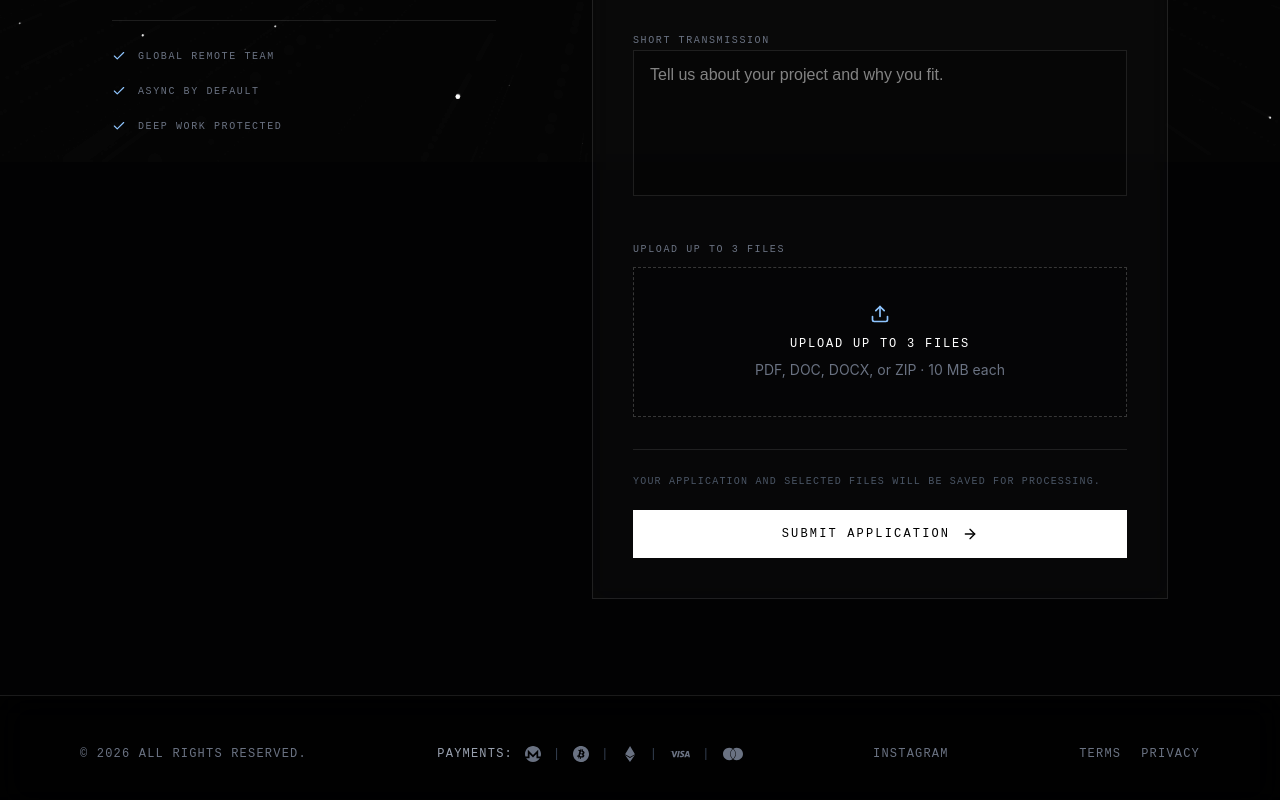
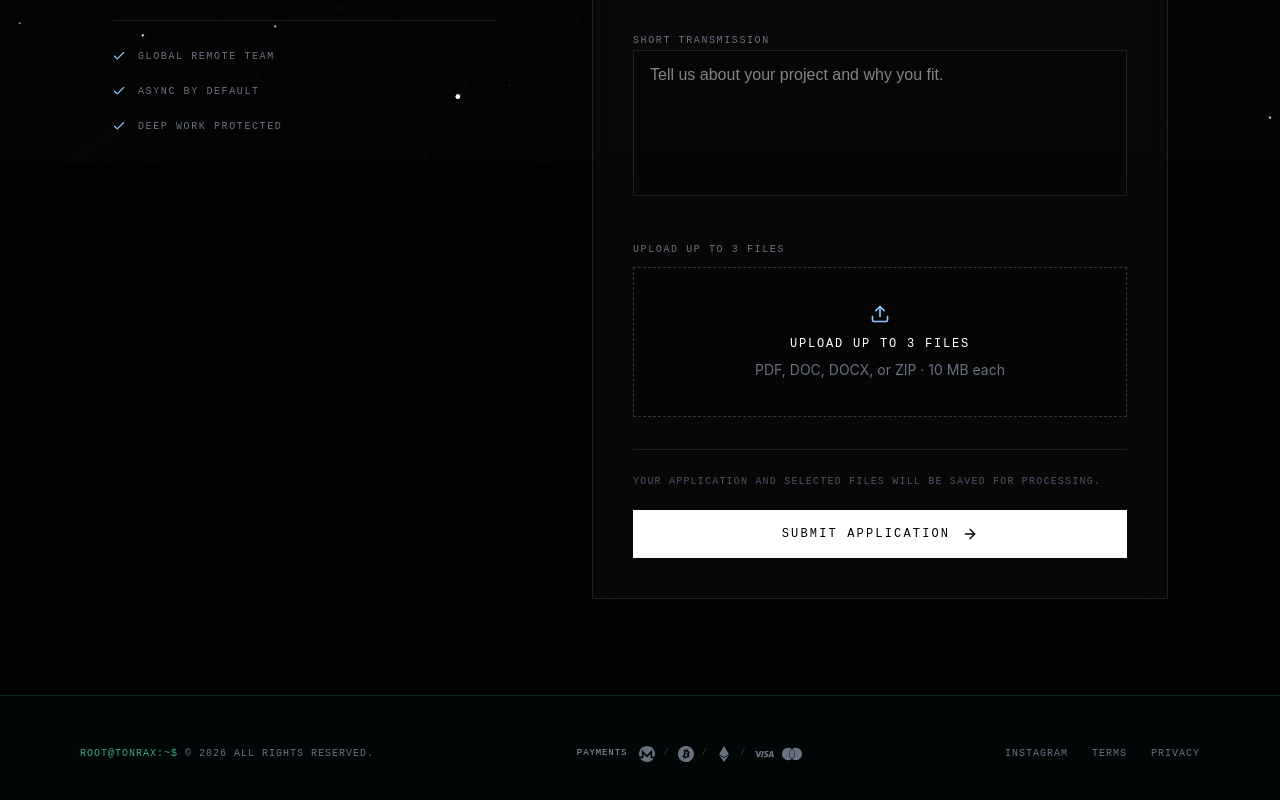
Before and after one commit to Mishal2728/unknownx, a React (Vite) app: page /apply in a window 1280 px wide. Shown: the part 638-1438 px from the top of the page. Built offline with nearby package versions, Linux system fonts and the light colour scheme.

Commit message:
Apply subtle cyber-terminal styling across the site

```diff
--- a/src/components/Navigation.tsx
+++ b/src/components/Navigation.tsx
@@ -1,6 +1,6 @@
 import { useState } from 'react';
 import { useLocation } from 'wouter';
-import { Menu, X, DollarSign, Mail , Wrench } from 'lucide-react';
+import { Menu, X, DollarSign, Mail, Wrench } from 'lucide-react';
 
 import { useLanguage } from '@/context/LanguageContext';
 import cosmicLogo from '@/pages/logo/logo.png';
@@ -10,120 +10,33 @@ export function Navigation() {
   const { language, toggleLanguage } = useLanguage();
   const [mobileMenuOpen, setMobileMenuOpen] = useState(false);
 
-  const isActive = (path: string) => {
-    if (path === '/') return location === '/';
-    return location.startsWith(path);
-  };
-
-  const labels = {
-    en: {
-      services: 'Services',
-      pricing: 'Pricing',
-      contact: 'Contact',
-    },
-    ru: {
-      services: 'Услуги',
-      pricing: 'Цены',
-      contact: 'Контакты',
-    },
-  };
-
+  const isActive = (path: string) => path === '/' ? location === '/' : location.startsWith(path);
+  const labels = language === 'ru'
+    ? { services: 'Услуги', pricing: 'Цены', contact: 'Контакты' }
+    : { services: 'Services', pricing: 'Pricing', contact: 'Contact' };
   const navLinks = [
-    { href: '/services', label: labels[language].services, Icon: Wrench },
-    { href: '/pricing', label: labels[language].pricing, Icon: DollarSign },
-    { href: '/contact', label: labels[language].contact, Icon: Mail },
+    { href: '/services', label: labels.services, Icon: Wrench },
+    { href: '/pricing', label: labels.pricing, Icon: DollarSign },
+    { href: '/contact', label: labels.contact, Icon: Mail },
   ];
-
-  const handleNavClick = () => {
-    setMobileMenuOpen(false);
-  };
+  const languageToggle = (
+    <button type="button" onClick={toggleLanguage} className="inline-flex items-center gap-2 rounded-full border border-emerald-300/20 bg-black/50 px-2 py-1 font-mono text-[9px] uppercase tracking-[0.2em] text-white transition-colors hover:border-emerald-300/50" aria-label={language === 'ru' ? 'Переключить язык' : 'Toggle language'}>
+      <span className={language === 'en' ? 'text-emerald-200' : 'text-white/70'}>EN</span><span className="text-white/40">/</span><span className={language === 'ru' ? 'text-emerald-200' : 'text-white/70'}>RU</span>
+    </button>
+  );
 
   return (
-    <nav className="fixed top-0 z-50 w-full border-b border-white/5 bg-black/50 backdrop-blur">
+    <nav className="fixed top-0 z-50 w-full border-b border-emerald-300/15 bg-[#020807]/75 backdrop-blur-xl">
       <div className="mx-auto flex max-w-7xl items-center justify-between px-4 py-3 sm:px-6 sm:py-4">
-        <a href="/" className="flex shrink-0 items-center transition-all hover:opacity-80">
-          <img src={cosmicLogo} alt="Tonrax" className="h-10 w-auto sm:h-14" />
-        </a>
-
-        {/* Desktop Navigation */}
-        <div className="hidden items-center gap-3 sm:gap-6 md:flex">
-          <div className="flex items-center gap-5 sm:gap-8">
-            {navLinks.map((link) => (
-              <a
-                key={link.href}
-                href={link.href}
-                className={`font-mono text-xs tracking-[0.2em] uppercase transition-colors duration-300 ${
-                  isActive(link.href) ? 'text-orange-300' : 'text-white hover:text-orange-300'
-                }`}
-              >
-                {link.label}
-              </a>
-            ))}
-          </div>
-
-          <button
-            type="button"
-            onClick={toggleLanguage}
-            className="inline-flex items-center gap-2 rounded-full border border-white/10 bg-black/40 px-2 py-1 font-mono text-[9px] tracking-[0.2em] uppercase text-white transition-colors hover:bg-white/5"
-            aria-label="Toggle language"
-          >
-            <span className={language === 'en' ? 'text-orange-300' : 'text-white/80'}>EN</span>
-            <span className="text-white/40">/</span>
-            <span className={language === 'ru' ? 'text-orange-300' : 'text-white/80'}>RU</span>
-          </button>
+        <a href="/" className="flex shrink-0 items-center transition-opacity hover:opacity-80"><img src={cosmicLogo} alt="Tonrax" className="h-10 w-auto sm:h-14" /></a>
+        <div className="hidden items-center gap-6 md:flex">
+          <span className="font-mono text-[9px] uppercase tracking-[.18em] text-emerald-300/50">root@tonrax:~$</span>
+          <div className="flex items-center gap-5 sm:gap-8">{navLinks.map((link) => <a key={link.href} href={link.href} className={`font-mono text-xs uppercase tracking-[0.18em] transition-colors ${isActive(link.href) ? 'text-emerald-200' : 'text-white/80 hover:text-emerald-200'}`}>{link.label}</a>)}</div>
+          {languageToggle}
         </div>
-
-        {/* Mobile Navigation */}
-        <div className="flex items-center gap-3 md:hidden">
-          <button
-            type="button"
-            onClick={toggleLanguage}
-            className="inline-flex items-center gap-2 rounded-full border border-white/10 bg-black/40 px-2 py-1 font-mono text-[9px] tracking-[0.2em] uppercase text-white transition-colors hover:bg-white/5"
-            aria-label="Toggle language"
-          >
-            <span className={language === 'en' ? 'text-orange-300' : 'text-white/80'}>EN</span>
-            <span className="text-white/40">/</span>
-            <span className={language === 'ru' ? 'text-orange-300' : 'text-white/80'}>RU</span>
-          </button>
-
-          <button
-            type="button"
-            onClick={() => setMobileMenuOpen(!mobileMenuOpen)}
-            className="inline-flex items-center justify-center rounded-full border border-white/10 bg-black/40 p-2 text-white transition-colors hover:border-white/20"
-            aria-label="Toggle menu"
-          >
-            {mobileMenuOpen ? <X className="h-5 w-5" /> : <Menu className="h-5 w-5" />}
-          </button>
-        </div>
+        <div className="flex items-center gap-3 md:hidden">{languageToggle}<button type="button" onClick={() => setMobileMenuOpen(!mobileMenuOpen)} className="inline-flex items-center justify-center rounded-full border border-emerald-300/20 bg-black/40 p-2 text-white transition-colors hover:border-emerald-300/50" aria-label={language === 'ru' ? 'Открыть меню' : 'Toggle menu'}>{mobileMenuOpen ? <X className="h-5 w-5" /> : <Menu className="h-5 w-5" />}</button></div>
       </div>
-
-      {/* Mobile Menu Dropdown */}
-      {mobileMenuOpen && (
-        <div className="border-t border-white/5 bg-black/80 backdrop-blur md:hidden">
-          <div className="flex flex-col gap-1 px-4 py-3">
-            {navLinks.map((link) => {
-              const Icon = link.Icon as any;
-              return (
-                <a
-                  key={link.href}
-                  href={link.href}
-                  onClick={handleNavClick}
-                  className={`rounded px-3 py-2 font-mono text-sm tracking-[0.15em] uppercase transition-colors duration-300 ${
-                    isActive(link.href)
-                      ? 'bg-orange-300/10 text-orange-300'
-                      : 'text-white hover:bg-white/5 hover:text-orange-300'
-                  }`}
-                >
-                  <div className="flex items-center gap-3">
-                    <Icon className={`${isActive(link.href) ? 'h-4 w-4 text-orange-300' : 'h-4 w-4 text-white/80'}`} />
-                    <span>{link.label}</span>
-                  </div>
-                </a>
-              );
-            })}
-          </div>
-        </div>
-      )}
+      {mobileMenuOpen && <div className="border-t border-emerald-300/15 bg-[#020807]/95 backdrop-blur-xl md:hidden"><div className="px-4 py-3"><div className="mb-2 px-3 font-mono text-[9px] uppercase tracking-[.18em] text-emerald-300/50">root@tonrax:~$</div>{navLinks.map(({ href, label, Icon }) => <a key={href} href={href} onClick={() => setMobileMenuOpen(false)} className={`flex items-center gap-3 rounded px-3 py-3 font-mono text-sm uppercase tracking-[.15em] transition-colors ${isActive(href) ? 'bg-emerald-300/10 text-emerald-200' : 'text-white/80 hover:bg-white/5 hover:text-emerald-200'}`}><Icon className="h-4 w-4" />{label}</a>)}</div></div>}
     </nav>
   );
 }
--- a/src/index.css
+++ b/src/index.css
@@ -80,95 +80,73 @@
 }
 
 @layer base {
-  html {
-    scroll-behavior: smooth;
-  }
-
-  * {
-    border-color: hsl(var(--border));
-  }
+  html { scroll-behavior: smooth; }
+  * { border-color: hsl(var(--border)); }
 
   @media (hover: hover) and (pointer: fine) {
-    * {
-      cursor: none !important;
-    }
+    * { cursor: none !important; }
   }
 
   body {
     @apply font-sans antialiased bg-background text-foreground overflow-x-hidden;
+    background-image:
+      radial-gradient(ellipse at 50% 0%, rgba(12, 72, 58, 0.12), transparent 55%),
+      linear-gradient(rgba(52, 211, 153, 0.018) 1px, transparent 1px),
+      linear-gradient(90deg, rgba(52, 211, 153, 0.018) 1px, transparent 1px);
+    background-size: auto, 56px 56px, 56px 56px;
+    background-attachment: fixed;
   }
 
-  ::selection {
-    background: rgba(100, 150, 255, 0.3);
+  ::selection { background: rgba(52, 211, 153, 0.3); }
+
+  /* A restrained terminal overlay keeps the existing void/starfield visible. */
+  main > section {
+    background-image:
+      linear-gradient(rgba(52, 211, 153, 0.018) 1px, transparent 1px),
+      linear-gradient(90deg, rgba(52, 211, 153, 0.018) 1px, transparent 1px);
+    background-size: 48px 48px;
   }
 
-  .launch-sequence-track {
-    --launch-line-x: 0.65rem;
+  main article {
+    border-color: rgba(110, 231, 183, 0.14);
+    transition: border-color 220ms ease, background-color 220ms ease, box-shadow 220ms ease;
   }
 
-  .launch-sequence-line {
-    position: absolute;
-    top: 0.25rem;
-    bottom: 0.75rem;
-    left: var(--launch-line-x);
-    width: 1px;
-    background: rgba(255, 255, 255, 0.16);
+  main article:hover {
+    border-color: rgba(110, 231, 183, 0.36);
+    box-shadow: 0 0 34px rgba(16, 185, 129, 0.045);
   }
 
-  .launch-sequence-line-progress {
-    position: absolute;
-    inset: 0;
-    transform-origin: top;
-    background: rgba(255, 255, 255, 0.8);
+  main input, main textarea, main select {
+    border-color: rgba(110, 231, 183, 0.2);
+    background-color: rgba(0, 0, 0, 0.48);
   }
 
-  .launch-asteroid {
-    position: absolute;
-    left: 50%;
-    width: 1.15rem;
-    height: 1.15rem;
-    margin: -0.575rem 0 0 -0.575rem;
-    border-radius: 50%;
-    background: #080808;
-    border: 1px solid rgba(255, 255, 255, 0.8);
-    box-shadow: 0 0 0 0.3rem rgba(255, 255, 255, 0.06), 0 0 1.25rem rgba(255, 255, 255, 0.28);
-    transform: translateY(-50%);
+  main input:focus, main textarea:focus, main select:focus {
+    border-color: rgba(110, 231, 183, 0.72);
+    outline: 1px solid rgba(110, 231, 183, 0.24);
   }
 
-  .launch-asteroid::before,
-  .launch-asteroid::after {
-    content: '';
-    position: absolute;
-    width: 0.3rem;
-    height: 0.18rem;
-    border-radius: 50%;
-    background: rgba(255, 255, 255, 0.65);
+  nav.fixed {
+    border-bottom-color: rgba(110, 231, 183, 0.2);
+    background-color: rgba(2, 8, 7, 0.78);
+    box-shadow: 0 8px 36px rgba(0, 0, 0, 0.22);
   }
 
-  .launch-asteroid::before {
-    top: 0.2rem;
-    left: 0.2rem;
+  footer {
+    border-top-color: rgba(110, 231, 183, 0.18);
+    background-color: rgba(2, 8, 7, 0.9);
   }
 
-  .launch-asteroid::after {
-    right: 0.15rem;
-    bottom: 0.2rem;
-    opacity: 0.45;
-  }
+  .launch-sequence-track { --launch-line-x: 0.65rem; }
+  .launch-sequence-line { position: absolute; top: 0.25rem; bottom: 0.75rem; left: var(--launch-line-x); width: 1px; background: rgba(255, 255, 255, 0.16); }
+  .launch-sequence-line-progress { position: absolute; inset: 0; transform-origin: top; background: rgba(110, 231, 183, 0.8); }
+  .launch-asteroid { position: absolute; left: 50%; width: 1.15rem; height: 1.15rem; margin: -0.575rem 0 0 -0.575rem; border-radius: 50%; background: #080808; border: 1px solid rgba(110, 231, 183, 0.8); box-shadow: 0 0 0 0.3rem rgba(52, 211, 153, 0.06), 0 0 1.25rem rgba(52, 211, 153, 0.28); transform: translateY(-50%); }
+  .launch-asteroid::before, .launch-asteroid::after { content: ''; position: absolute; width: 0.3rem; height: 0.18rem; border-radius: 50%; background: rgba(167, 243, 208, 0.65); }
+  .launch-asteroid::before { top: 0.2rem; left: 0.2rem; }
+  .launch-asteroid::after { right: 0.15rem; bottom: 0.2rem; opacity: 0.45; }
+  .launch-asteroid span { position: absolute; right: 100%; top: 50%; width: 2.3rem; height: 1px; transform: translateY(-50%); background: linear-gradient(90deg, transparent, rgba(110, 231, 183, 0.3)); }
 
-  .launch-asteroid span {
-    position: absolute;
-    right: 100%;
-    top: 50%;
-    width: 2.3rem;
-    height: 1px;
-    transform: translateY(-50%);
-    background: linear-gradient(90deg, transparent, rgba(255, 255, 255, 0.3));
-  }
-
-  @media (min-width: 768px) {
-    .launch-sequence-track {
-      --launch-line-x: 1.15rem;
-    }
-  }
+  @media (min-width: 768px) { .launch-sequence-track { --launch-line-x: 1.15rem; } }
+  @media (prefers-reduced-motion: reduce) { html { scroll-behavior: auto; } *, *::before, *::after { animation-duration: 0.01ms !important; animation-iteration-count: 1 !important; transition-duration: 0.01ms !important; } }
 }
--- a/src/pages/Footer.tsx
+++ b/src/pages/Footer.tsx
@@ -4,57 +4,18 @@ import { Link } from 'wouter';
 
 import { useLanguage } from '@/context/LanguageContext';
 
-interface FooterProps {
-  copy?: {
-    footer?: string;
-  };
-}
+interface FooterProps { copy?: { footer?: string } }
 
 export const Footer: React.FC<FooterProps> = ({ copy }) => {
   const { language } = useLanguage();
-
+  const ru = language === 'ru';
   return (
-    <footer className="border-t border-white/10 py-12 px-6 md:px-20 text-center md:text-left flex flex-col md:flex-row justify-between items-center gap-6 bg-black/80 backdrop-blur-lg">
-      {/* Copyright / Info */}
-      <div className="font-mono text-xs tracking-widest text-gray-500 uppercase">
-        {copy?.footer || '© 2026 All Rights Reserved.'}
+    <footer className="border-t border-emerald-300/15 bg-[#020807]/90 px-6 py-12 text-center backdrop-blur-lg md:px-20 md:text-left">
+      <div className="mx-auto flex max-w-7xl flex-col items-center justify-between gap-6 md:flex-row">
+        <div className="font-mono text-[10px] uppercase tracking-widest text-gray-500"><span className="text-emerald-300/70">root@tonrax:~$</span> {copy?.footer || (ru ? '© 2026 Все права защищены.' : '© 2026 All Rights Reserved.')}</div>
+        <div className="flex items-center gap-2 font-mono text-[9px] uppercase tracking-widest text-gray-500"><span className="mr-1 text-gray-400">{ru ? 'Оплата' : 'Payments'}</span><SiMonero className="h-4 w-4 hover:text-emerald-200" title="Monero" /><span className="text-gray-700">/</span><SiBitcoin className="h-4 w-4 hover:text-emerald-200" title="Bitcoin" /><span className="text-gray-700">/</span><SiEthereum className="h-4 w-4 hover:text-emerald-200" title="Ethereum" /><span className="text-gray-700">/</span><SiVisa className="h-5 w-5 hover:text-emerald-200" title="Visa" /><SiMastercard className="h-5 w-5 hover:text-emerald-200" title="Mastercard" /></div>
+        <div className="flex gap-6 font-mono text-[10px] uppercase tracking-widest text-gray-500"><a href="https://www.instagram.com/root.notfound" className="transition-colors hover:text-emerald-200">Instagram</a><Link href="/terms" className="transition-colors hover:text-emerald-200">{ru ? 'Условия' : 'Terms'}</Link><Link href="/privacy" className="transition-colors hover:text-emerald-200">{ru ? 'Конфиденциальность' : 'Privacy'}</Link></div>
       </div>
-
-      {/* Payment Options */}
-      <div className="flex flex-col sm:flex-row items-center gap-2 sm:gap-3 font-mono text-xs tracking-widest uppercase text-gray-500">
-        <span className="text-gray-400">Payments:</span>
-        <div className="flex items-center gap-3 text-gray-500">
-          <a href="#" title="Monero" className="hover:text-orange-400 transition-colors">
-            <SiMonero className="w-4 h-4" />
-          </a>
-          <span className="text-gray-700">|</span>
-          <a href="#" title="Bitcoin" className="hover:text-orange-400 transition-colors">
-            <SiBitcoin className="w-4 h-4" />
-          </a>
-          <span className="text-gray-700">|</span>
-          <a href="#" title="Ethereum" className="hover:text-orange-400 transition-colors">
-            <SiEthereum className="w-4 h-4" />
-          </a>
-          <span className="text-gray-700">|</span>
-          <a href="#" title="Visa" className="hover:text-orange-400 transition-colors">
-            <SiVisa className="w-5 h-5" />
-          </a>
-          <span className="text-gray-700">|</span>
-          <a href="#" title="Mastercard" className="hover:text-orange-400 transition-colors">
-            <SiMastercard className="w-5 h-5" />
-          </a>
-        </div>
-      </div>
-
-      {/* Social Links */}
-      <div className="flex gap-6 font-mono text-xs tracking-widest uppercase text-gray-500">
-        <a href="https://www.instagram.com/root.notfound" className="hover:text-orange-400 transition-colors">Instagram</a>
-      </div>
-
-      <nav aria-label={language === 'ru' ? 'Правовая информация' : 'Legal'} className="flex gap-5 font-mono text-xs tracking-widest uppercase text-gray-500">
-        <Link href="/terms" className="transition-colors hover:text-orange-400">{language === 'ru' ? 'Условия' : 'Terms'}</Link>
-        <Link href="/privacy" className="transition-colors hover:text-orange-400">{language === 'ru' ? 'Конфиденциальность' : 'Privacy'}</Link>
-      </nav>
     </footer>
   );
 };
```
